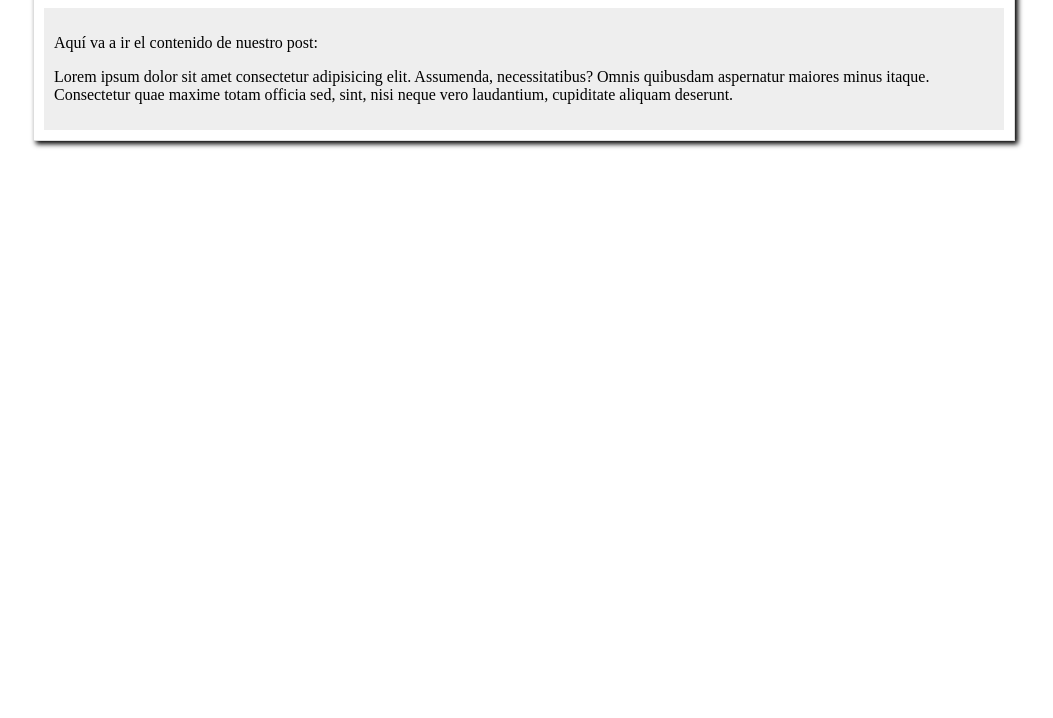
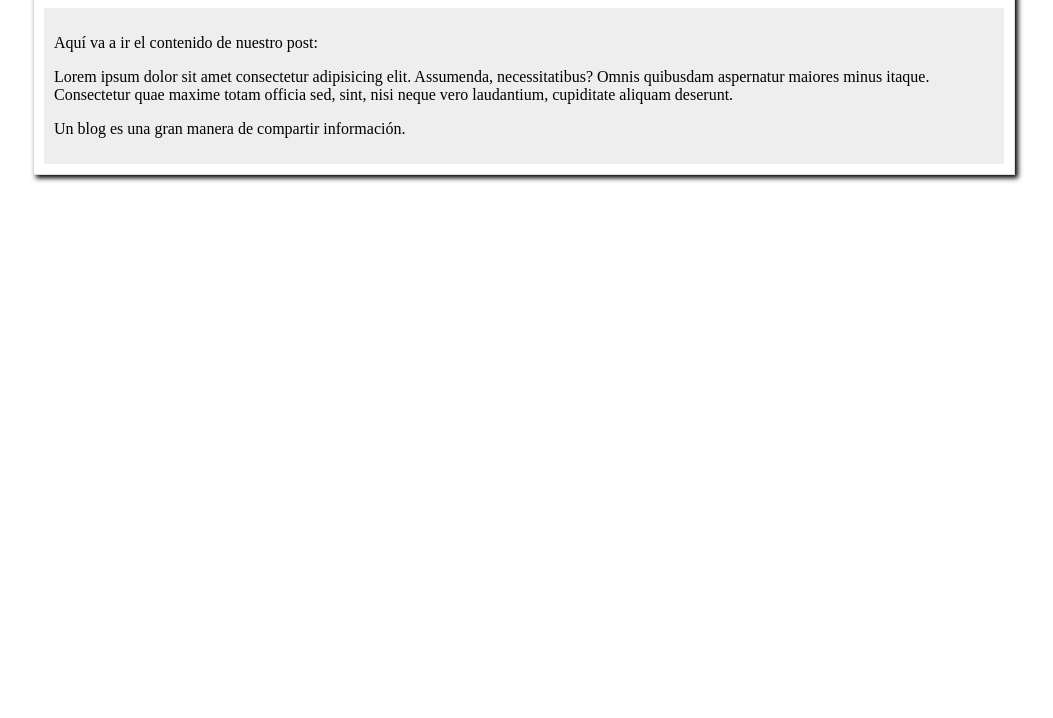
Before and after one commit to usuariopracticar/practice, a plain HTML site: page index.html in a window 1280 px wide. Shown: the part 82-800 px from the top of the page, without its empty margins (116-1169 px from the left). Drawn offline with Linux system fonts and the light colour scheme.

Commit message:
I finished the content of post.

```diff
--- a/index.html
+++ b/index.html
@@ -20,6 +20,8 @@
       <p>Lorem ipsum dolor sit amet consectetur adipisicing elit. Assumenda, necessitatibus? Omnis quibusdam aspernatur
         maiores minus itaque. Consectetur quae maxime totam officia sed, sint, nisi neque vero laudantium, cupiditate
         aliquam deserunt.</p>
+
+      <p>Un blog es una gran manera de compartir información.</p>
     </main>
   </div>
 
```
